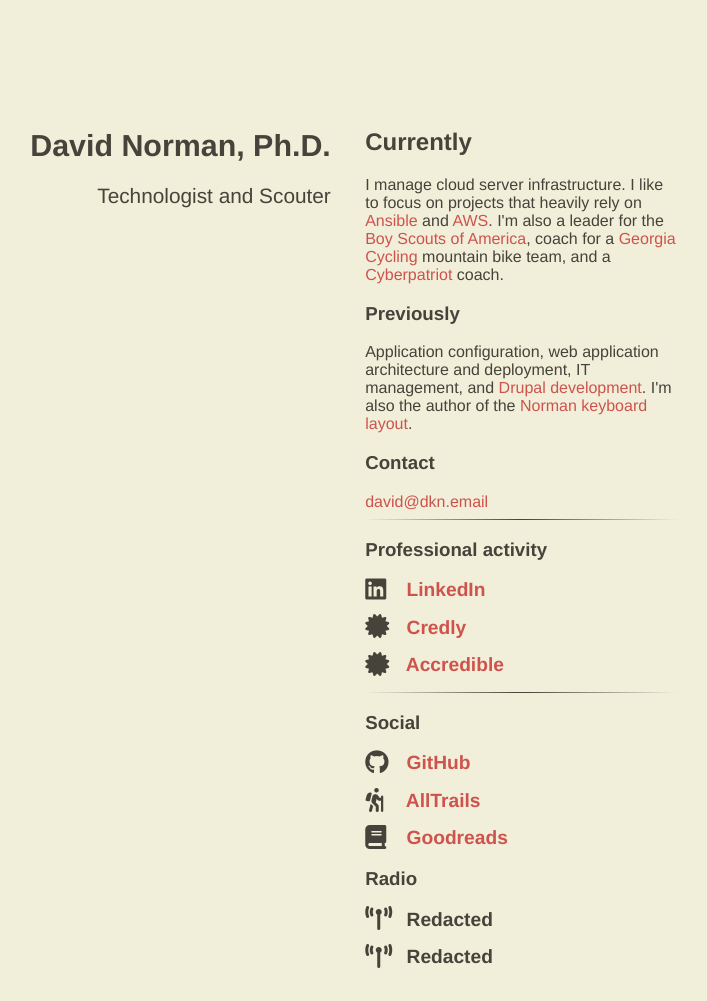
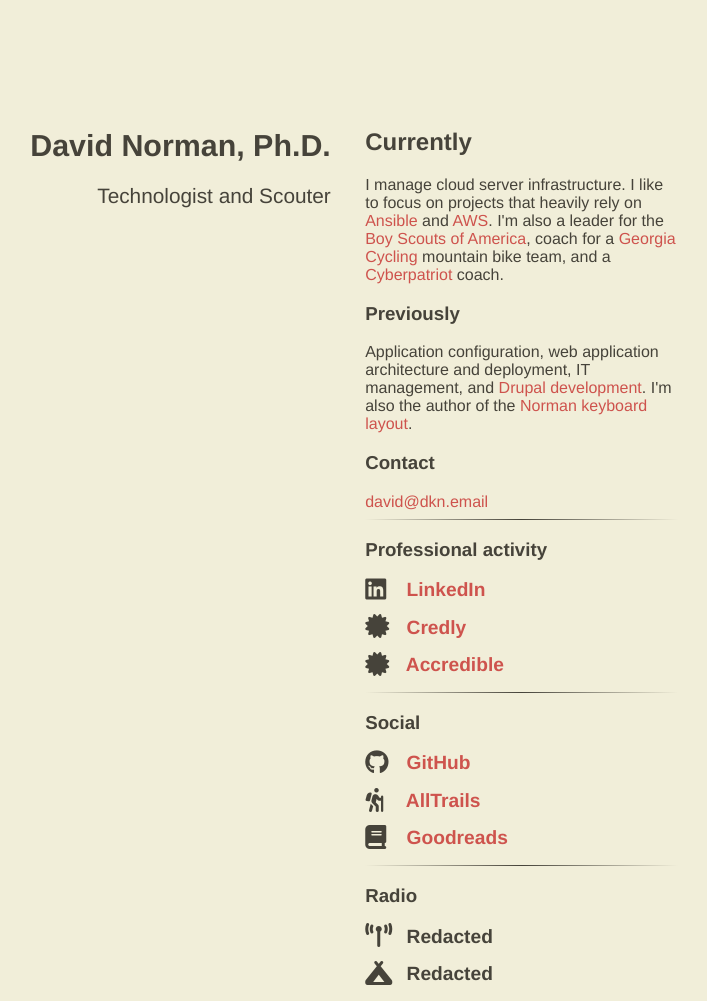
Before and after one commit to deekayen/dkn.github.io, a Jekyll site: the page built from index.html, in a window 1280 px wide. Shown: the whole page, without its empty margins (302-1009 px from the left). Built offline with Jekyll 4.4.1, drawn with Linux system fonts in a browser that asks for light colours; nearby versions of some CDN libraries.

Commit message:
change pota icon

```diff
--- a/_includes/content.html
+++ b/_includes/content.html
@@ -49,6 +49,8 @@
   </li>
 </ul>
 
+<hr />
+
 <h3>Radio</h3>
 
 <ul class="fa-ul main-list">
@@ -57,7 +59,7 @@
     Redacted
   </li>
   <li class="main-list-item">
-    <span class="fa-solid fa-tower-broadcast fa-lg main-list-item-icon"></span>
+    <span class="fa-solid fa-campground fa-lg main-list-item-icon"></span>
     Redacted
   </li>
 </ul>
```
